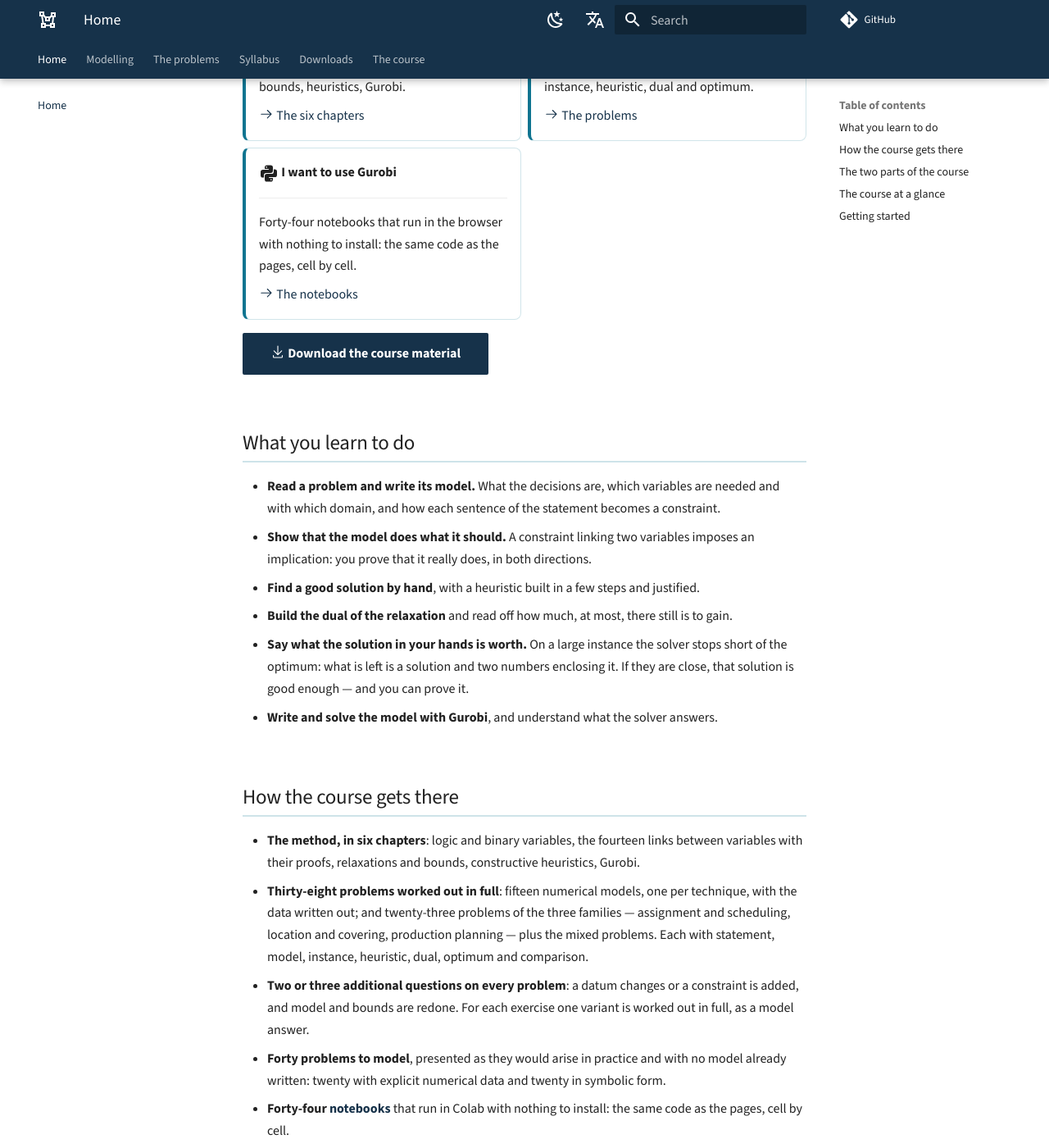
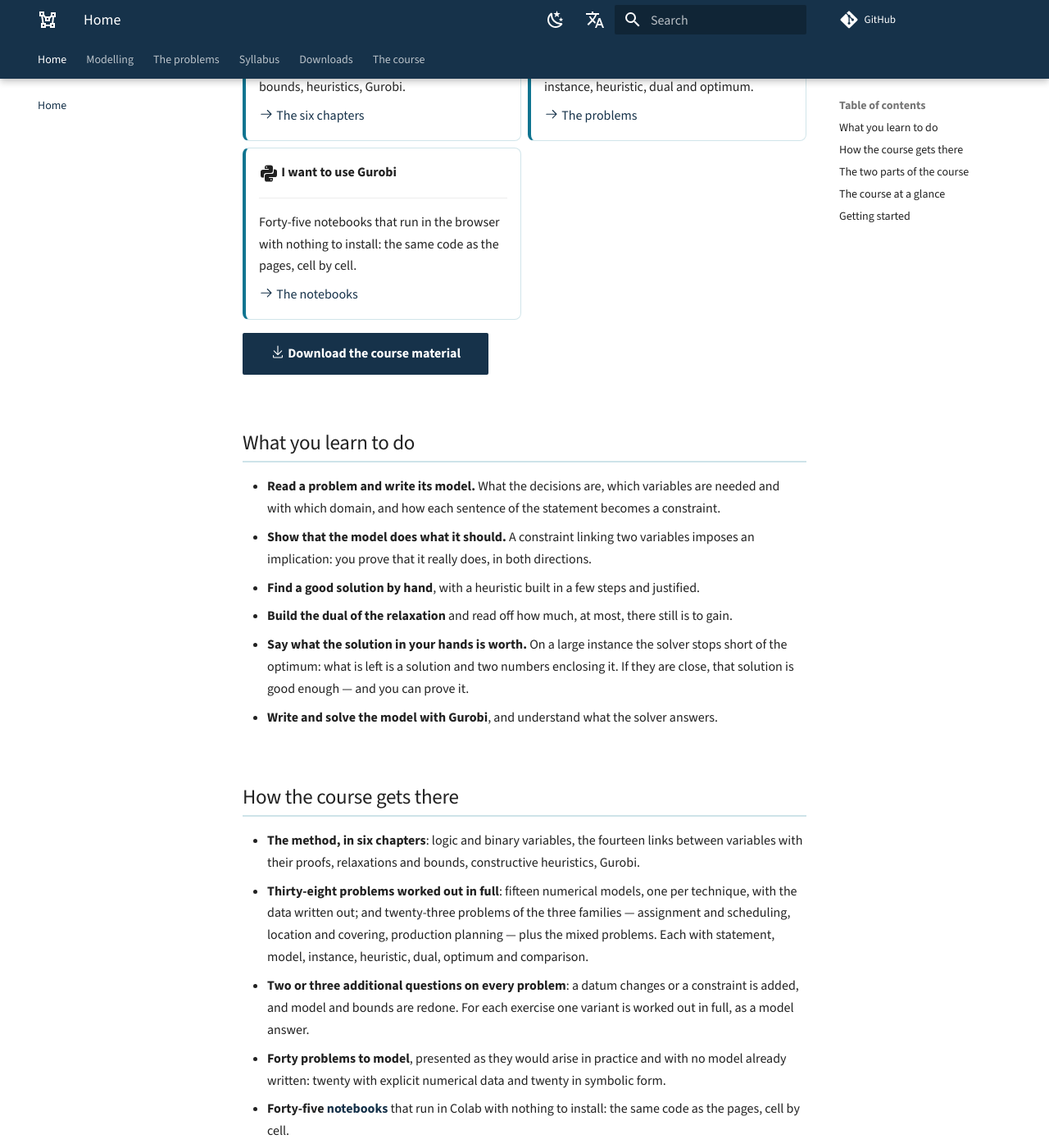
Before and after one commit to fabiofurini/mip-modelling, an MkDocs documentation site: the page built from docs/index.md, in a window 1280 px wide and 1400 px high, scrolled down 358 px. Shown: the whole window at 82% size. Built offline with MkDocs 1.6.1 and Material for MkDocs 9.7.7, drawn with Linux system fonts in a browser that asks for light colours; comment, search, counter and statistics services are not loaded; some of the changed text lies outside the part shown.

Commit message:
there are forty-five notebooks
The home page announced forty-four in three places. The page that lists
them is generated from the scripts and counts forty-five: the three classic
models of chapter 3 (bin packing, P||Cmax and TSP) are three notebooks, not
two.

Co-Authored-By: Claude Opus 5 <noreply@anthropic.com>

```diff
--- a/docs/index.md
+++ b/docs/index.md
@@ -29,7 +29,7 @@ professor at [DIAG](https://www.diag.uniroma1.it/), Sapienza University of Rome.
 
     ---
 
-    Forty-four notebooks that run in the browser with nothing to install: the
+    Forty-five notebooks that run in the browser with nothing to install: the
     same code as the pages, cell by cell.
 
     [:octicons-arrow-right-24: The notebooks](notebooks.md)
@@ -73,7 +73,7 @@ professor at [DIAG](https://www.diag.uniroma1.it/), Sapienza University of Rome.
 - **Forty problems to model**, presented as they would arise in practice and with no model
   already written: twenty with explicit numerical data and twenty in symbolic
   form.
-- **Forty-four [notebooks](notebooks.md)** that run in Colab with nothing to
+- **Forty-five [notebooks](notebooks.md)** that run in Colab with nothing to
   install: the same code as the pages, cell by cell.
 - **No result transcribed by hand**: every number comes from a script you can
   re-run, and an automatic check verifies that text and code say the same thing.
```
Also changed, not shown: other parts of docs/index.md (+1 -1 lines).
